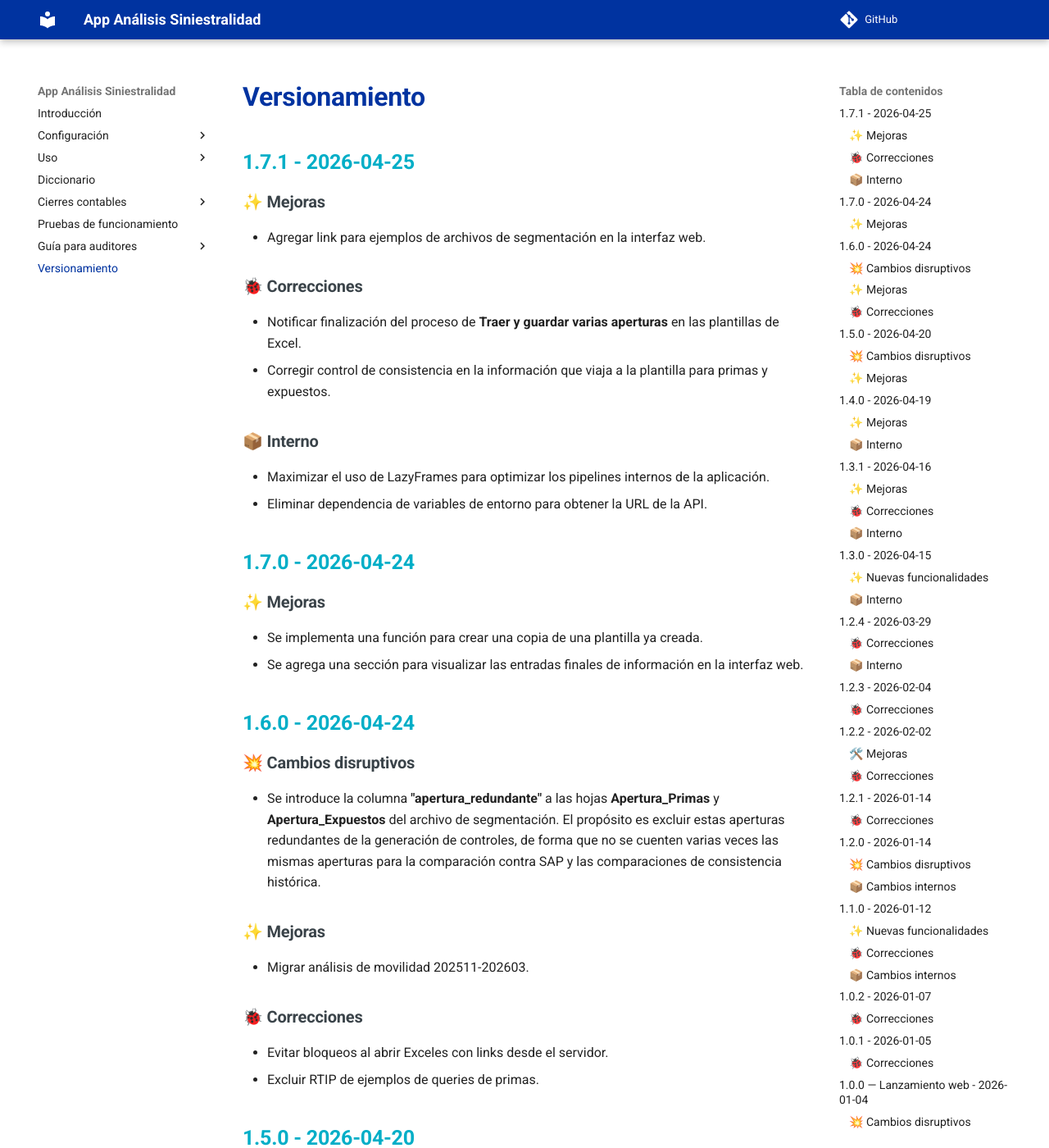
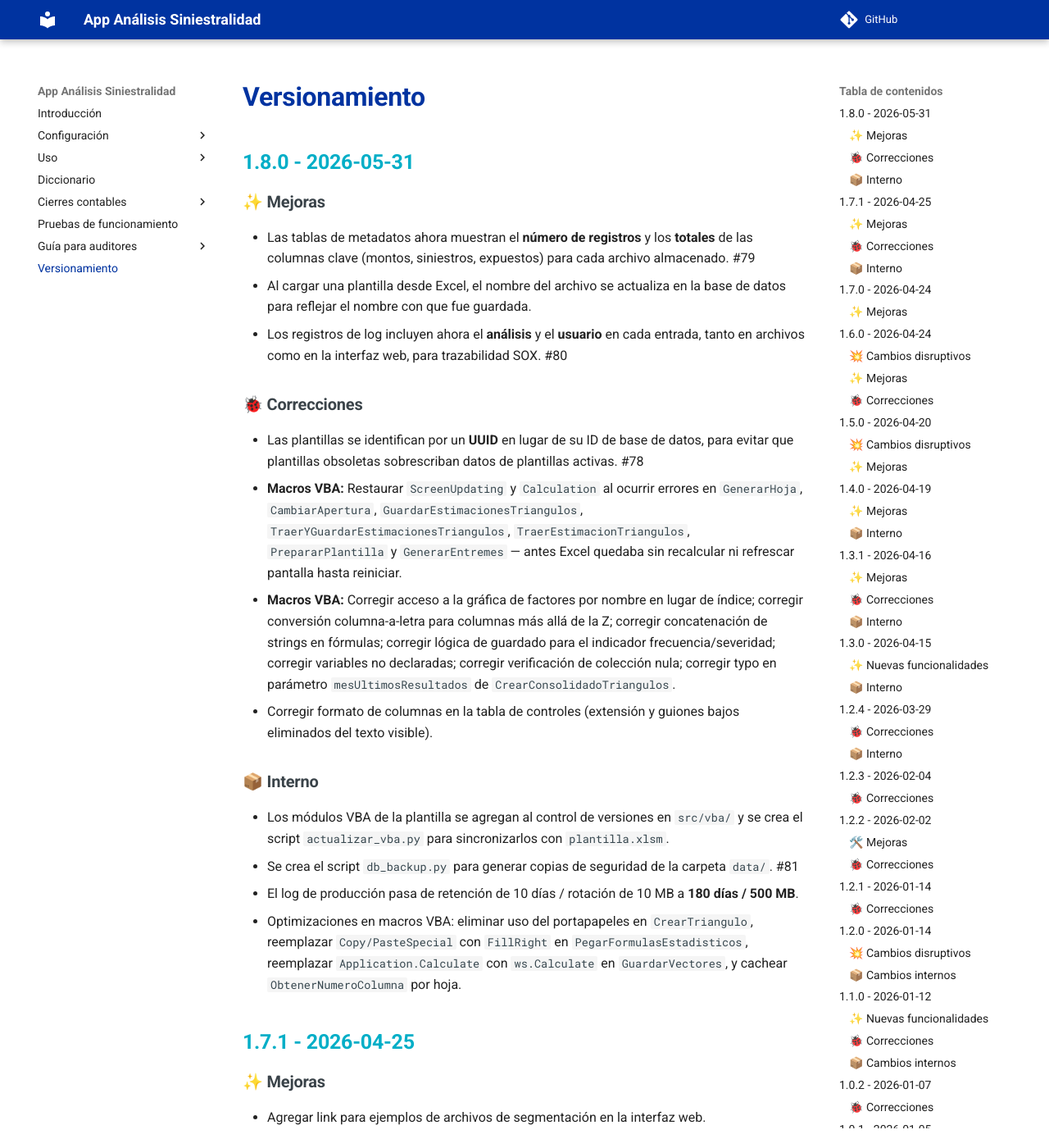
Before and after one commit to sebastobone/app-analisis-siniestralidad-docs, an MkDocs documentation site: the page built from docs/versionamiento.md, in a window 1280 px wide and 1400 px high. Shown: the whole window at 82% size. Built offline with MkDocs 1.6.1 and Material for MkDocs 9.7.7, drawn with Linux system fonts in a browser that asks for light colours; emoji names are drawn with the system emoji font; comment, search, counter and statistics services are not loaded; the version menu is left out.

Commit message:
feat: Documentar version 1.8.0

```diff
--- a/docs/versionamiento.md
+++ b/docs/versionamiento.md
@@ -3,6 +3,28 @@
 <!--markdownlint-disable MD007-->
 
 # Versionamiento
+
+## 1.8.0 - 2026-05-31
+
+### ✨ Mejoras
+
+- Las tablas de metadatos ahora muestran el **número de registros** y los **totales** de las columnas clave (montos, siniestros, expuestos) para cada archivo almacenado. #79
+- Al cargar una plantilla desde Excel, el nombre del archivo se actualiza en la base de datos para reflejar el nombre con que fue guardada.
+- Los registros de log incluyen ahora el **análisis** y el **usuario** en cada entrada, tanto en archivos como en la interfaz web, para trazabilidad SOX. #80
+
+### 🐞 Correcciones
+
+- Las plantillas se identifican por un **UUID** en lugar de su ID de base de datos, para evitar que plantillas obsoletas sobrescriban datos de plantillas activas. #78
+- **Macros VBA:** Restaurar `ScreenUpdating` y `Calculation` al ocurrir errores en `GenerarHoja`, `CambiarApertura`, `GuardarEstimacionesTriangulos`, `TraerYGuardarEstimacionesTriangulos`, `TraerEstimacionTriangulos`, `PrepararPlantilla` y `GenerarEntremes` — antes Excel quedaba sin recalcular ni refrescar pantalla hasta reiniciar.
+- **Macros VBA:** Corregir acceso a la gráfica de factores por nombre en lugar de índice; corregir conversión columna-a-letra para columnas más allá de la Z; corregir concatenación de strings en fórmulas; corregir lógica de guardado para el indicador frecuencia/severidad; corregir variables no declaradas; corregir verificación de colección nula; corregir typo en parámetro `mesUltimosResultados` de `CrearConsolidadoTriangulos`.
+- Corregir formato de columnas en la tabla de controles (extensión y guiones bajos eliminados del texto visible).
+
+### 📦 Interno
+
+- Los módulos VBA de la plantilla se agregan al control de versiones en `src/vba/` y se crea el script `actualizar_vba.py` para sincronizarlos con `plantilla.xlsm`.
+- Se crea el script `db_backup.py` para generar copias de seguridad de la carpeta `data/`. #81
+- El log de producción pasa de retención de 10 días / rotación de 10 MB a **180 días / 500 MB**.
+- Optimizaciones en macros VBA: eliminar uso del portapapeles en `CrearTriangulo`, reemplazar `Copy/PasteSpecial` con `FillRight` en `PegarFormulasEstadisticos`, reemplazar `Application.Calculate` con `ws.Calculate` en `GuardarVectores`, y cachear `ObtenerNumeroColumna` por hoja.
 
 ## 1.7.1 - 2026-04-25
 
```
